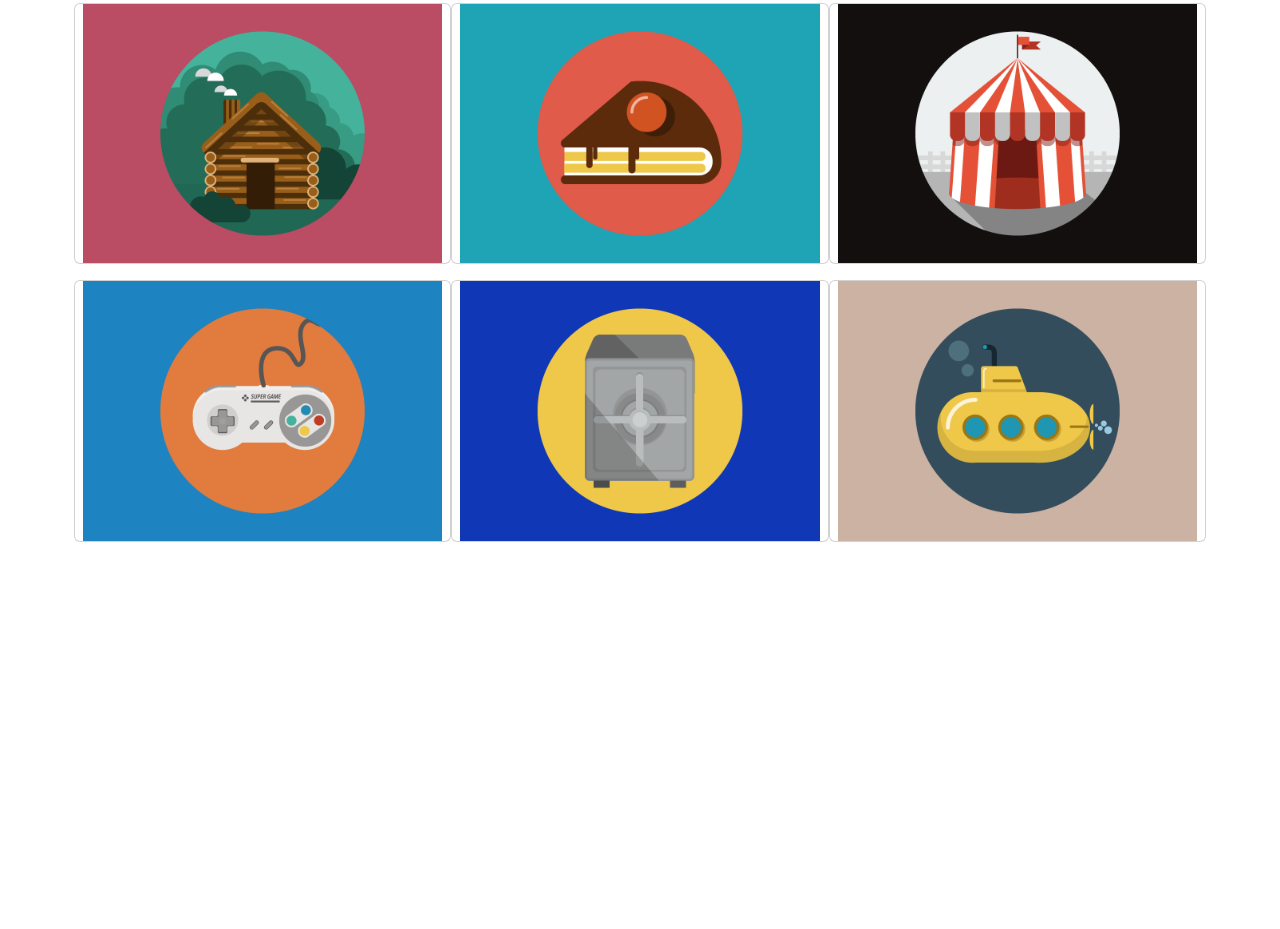
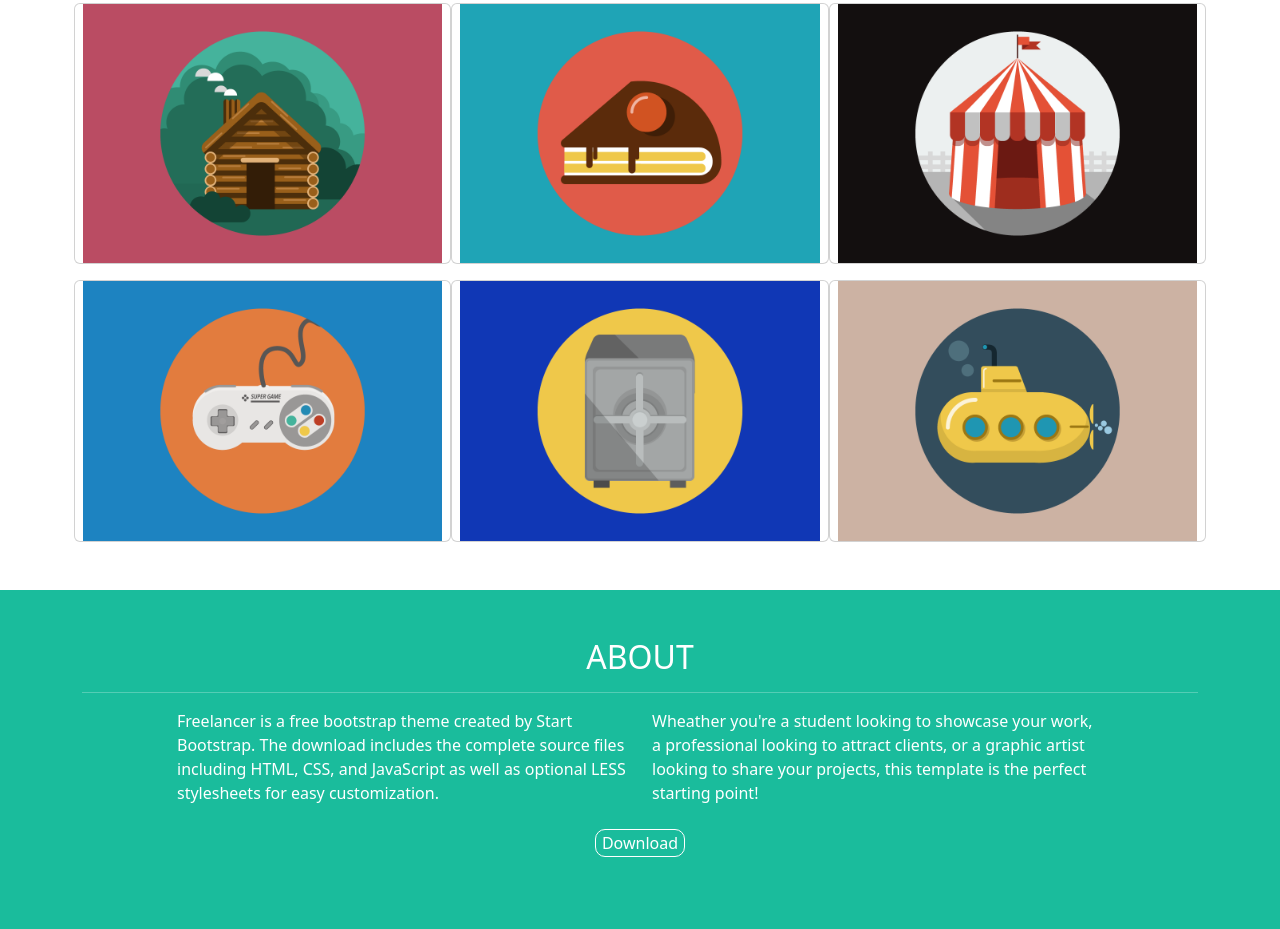
Before and after one commit to NicholasPeara92/html-css-bootstrap-freelancer, a plain HTML site: page index.html in a window 1280 px wide. Shown: the part 471-1400 px from the top of the page. Before the commit the page ends 1061 px from the top, so only its background shows below. Drawn offline with nearby package versions, Linux system fonts and the light colour scheme.

Commit message:
Aggiunge sezione about e bottone download interno

```diff
--- a/css/style.css
+++ b/css/style.css
@@ -44,4 +44,19 @@ header a {
 .portfolio img {
     width: 100%;
 }
+
+/* about */
+#about {
+    background-color: #1abc9c;
+    color: white;
+}
+#about .ms-button {
+    display: block;
+    background-color: #1abc9c;
+    color: white;
+    border: 1px solid white;
+    border-radius: 10px;
+}
+
+
 /* FOOTER */
--- a/index.html
+++ b/index.html
@@ -70,6 +70,18 @@
                     </div>
                 </div>
             </section>
+            <!-- about -->
+            <section id="about">
+                <div class="container py-5">
+                    <h2 class="text-center">ABOUT</h2>
+                    <hr>
+                    <div class="row justify-content-center">
+                        <div class="col-12 col-md-4 col-xl-5">Freelancer is a free bootstrap theme created by Start Bootstrap. The download includes the complete source files including HTML, CSS, and JavaScript as well as optional LESS stylesheets for easy customization.</div>
+                        <div class="col-12 col-md-4 col-xl-5">Wheather you're a student looking to showcase your work, a professional looking to attract clients, or a graphic artist looking to share your projects, this template is the perfect starting point!</div>
+                    </div>
+                    <button class="ms-button mx-auto my-4">Download</button>
+                </div>
+            </section>
         </main>
         <footer></footer>
 
```
